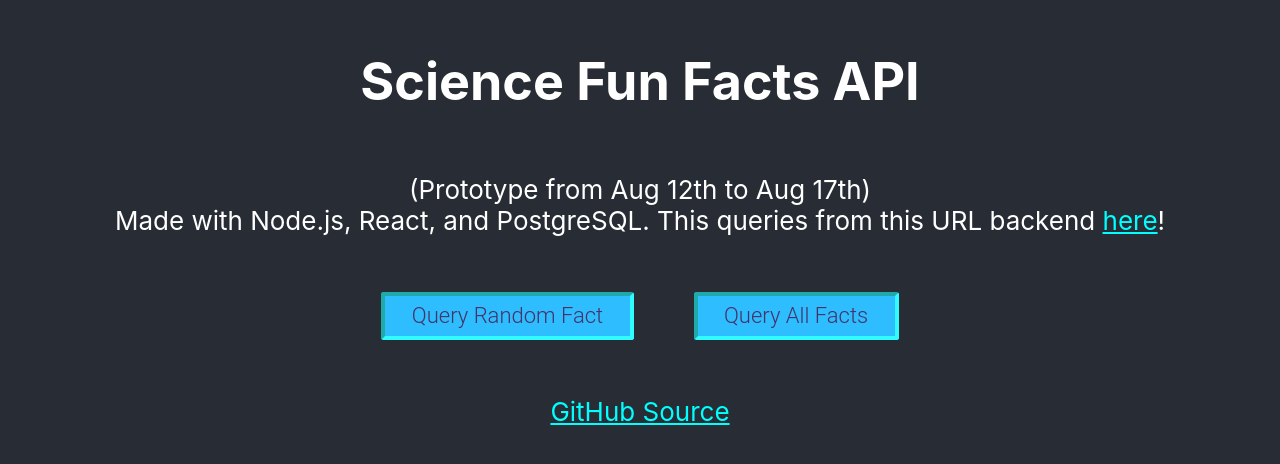
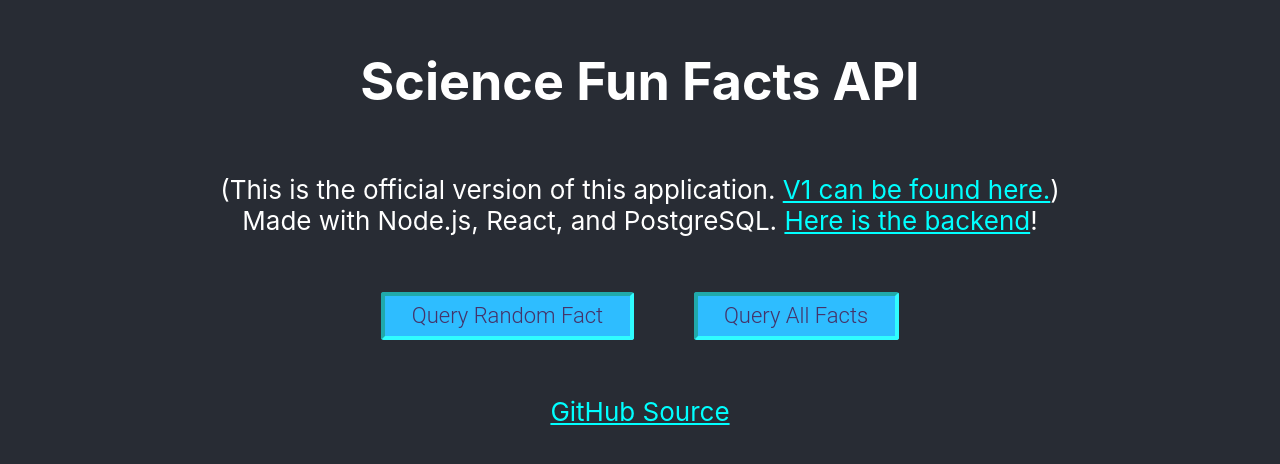
Before and after one commit to briakitten/science-fun-facts-client, a React (Create React App) app: page / in a window 1280 px wide. Shown: the part 166-630 px from the top of the page. Built offline with nearby package versions, Linux system fonts and the light colour scheme; no server answers.

Commit message:
updated sources

```diff
--- a/src/App.tsx
+++ b/src/App.tsx
@@ -49,8 +49,8 @@
       <header className="App-header">
         <h1>Science Fun Facts API</h1>
         <p>
-          (Prototype from Aug 12th to Aug 17th) <br/>
-          Made with Node.js, React, and PostgreSQL. This queries from this URL backend <a href={URL}>here</a>!
+          (This is the official version of this application. <a href="https://github.com/briakitten/ScienceFunFactsV1">V1 can be found here.</a>) <br/>
+          Made with Node.js, React, and PostgreSQL. <a href={URL}>Here is the backend</a>!
         </p>
         <div style={{display: "flex", flexWrap: "wrap"}}>
           <button className="button1" onClick={clickRandomFact} style={{margin: 30, fontSize: 22}}>Query Random Fact</button>
```
